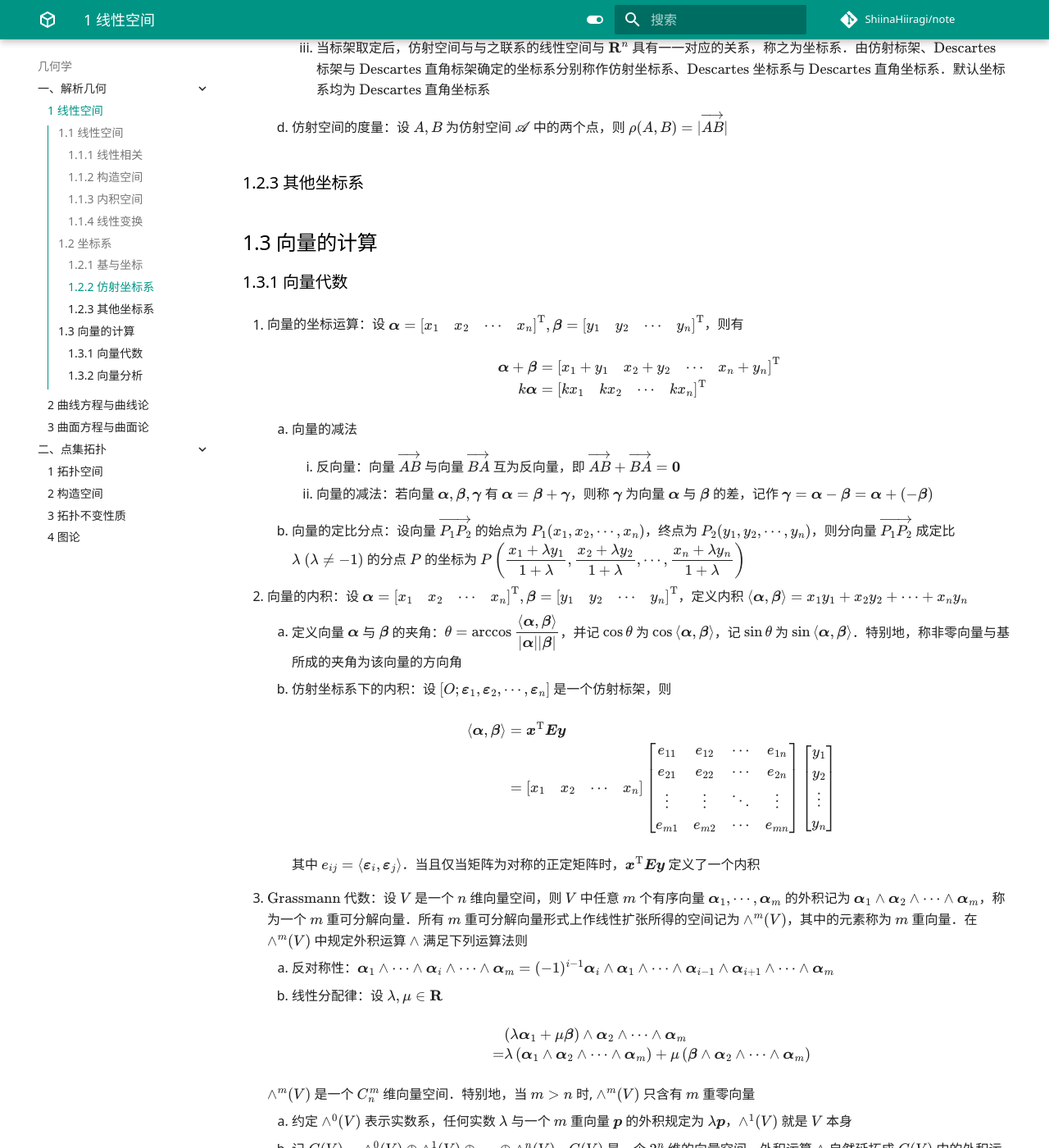
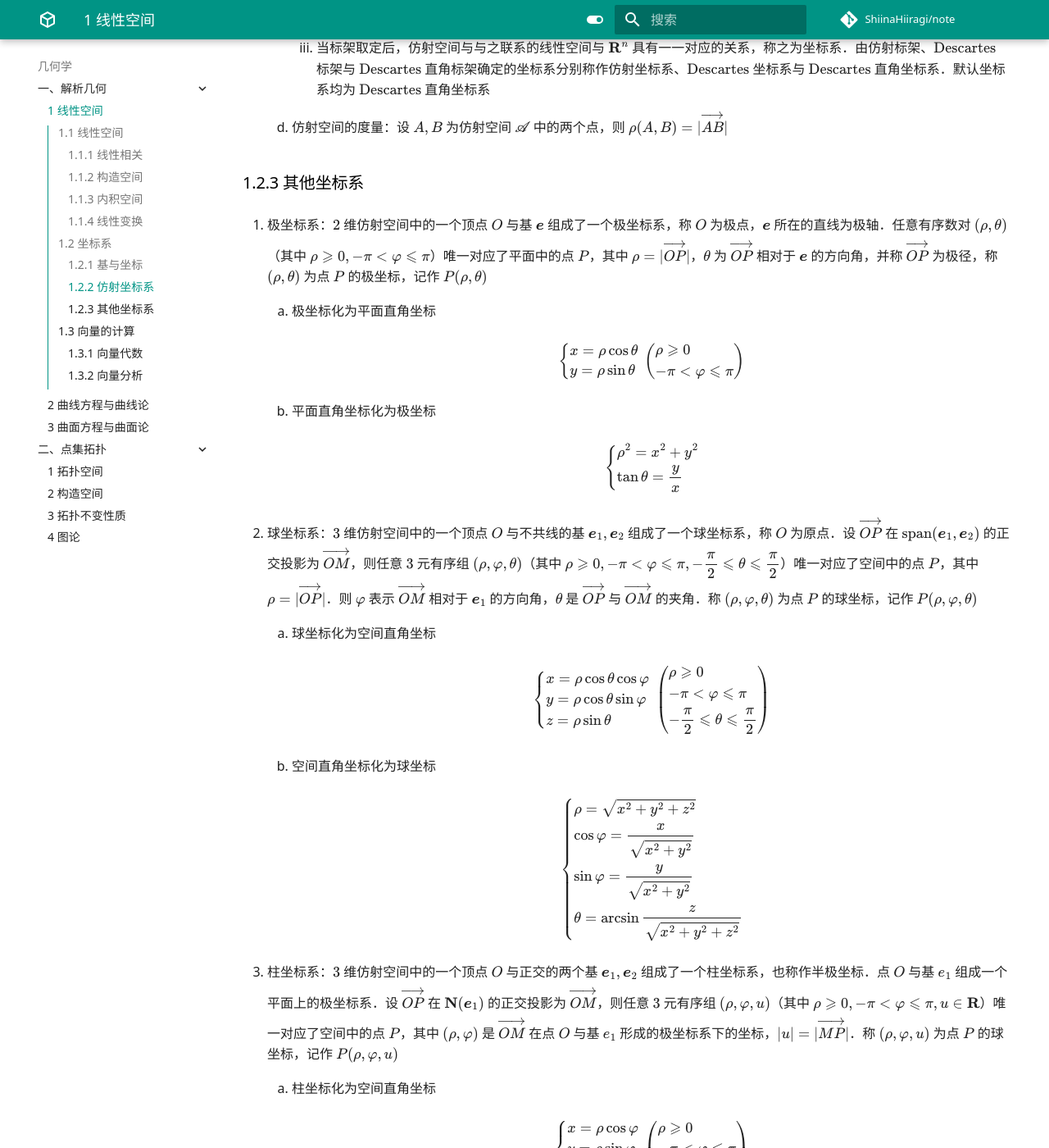
Before and after one commit to ShiinaHiiragi/note, an MkDocs documentation site: the page built from docs/top/anly/lin.md, in a window 1280 px wide and 1400 px high, scrolled down 7012 px. Shown: the whole window at 82% size. Built offline with MkDocs 1.6.1 and Material for MkDocs 9.7.7, drawn with Linux system fonts in a browser that asks for light colours; comment, search, counter and statistics services are not loaded; some of the changed text lies outside the part shown.

Commit message:
stage coord

```diff
--- a/docs/top/anly/lin.md
+++ b/docs/top/anly/lin.md
@@ -232,13 +232,89 @@
     2. 仿射空间的同构：设 $\mathscr A, \mathscr B$ 是两个仿射空间，且相联系的线性空间 $V, W$ 存在同构映射 $\varphi: V \to W$．若存在一个双射 $\psi: \mathscr A \to \mathscr B$ 使得对于任意 $A, B \in \mathscr A$，均有 $\overrightarrow{\psi(A) \psi(B)} = \varphi(\overrightarrow{AB})$，则称 $\mathscr A$ 与 $\mathscr B$ 同构
         1. 设 $\mathscr A$ 为任意仿射空间，任选 $O \in \mathscr A$．对于任意 $A \in \mathscr A$，构造径向量（或称向径） $\psi_O(A) = \overrightarrow{OA}$，则 $\mathscr A$ 同构于相联系的被看作为仿射空间的线性空间 $V$
         2. 任何一个被看作仿射空间的 $n$ 维线性空间同构于仿射空间 $\mathbf R^n$
-    3. 仿射标架：设 $\mathscr A$ 为仿射空间，$V$ 为与之联系的线性空间，称 $\mathscr A$ 中一点 $O$ 与基 $\boldsymbol \varepsilon_1, \boldsymbol \varepsilon_2, \cdots, \boldsymbol \varepsilon_n$ 组成的集合称为 $\mathscr A$ 中的仿射标架，记作 $[O; \boldsymbol \varepsilon_1, \boldsymbol \varepsilon_2, \cdots, \boldsymbol \varepsilon_n]$
+    3. 仿射标架：设 $\mathscr A$ 为仿射空间，$V$ 为与之联系的线性空间，称 $\mathscr A$ 中一点 $O$ 与基 $\boldsymbol \varepsilon_1, \boldsymbol \varepsilon_2, \cdots, \boldsymbol \varepsilon_n$ 组成的集合称为 $\mathscr A$ 中的仿射标架，记作 $[O; \boldsymbol \varepsilon_1, \boldsymbol \varepsilon_2, \cdots, \boldsymbol \varepsilon_n]$，称点 $O$ 为原点，称基所在的直线为坐标轴
         1. 每个仿射标架 $[O; \boldsymbol \varepsilon_1, \boldsymbol \varepsilon_2, \cdots, \boldsymbol \varepsilon_n]$ 确定一个同构 $\psi: \mathscr A \to \mathbf R^n$，称之为坐标同构．当 $\psi(A) = (x_1, x_2, \cdots, x_n)$ 时，记作 $A(x_1, x_2, \cdots, x_n)$
         2. 若仿射标架的基均为单位向量，称该仿射标架为 $\text{Descartes}$ 标架；若 $\text{Descartes}$ 标架的基两两正交，则称该仿射标架为 $\text{Descartes}$ 直角标架
         3. 当标架取定后，仿射空间与与之联系的线性空间与 $\mathbf R^n$ 具有一一对应的关系，称之为坐标系．由仿射标架、$\text{Descartes}$ 标架与 $\text{Descartes}$ 直角标架确定的坐标系分别称作仿射坐标系、$\text{Descartes}$ 坐标系与 $\text{Descartes}$ 直角坐标系．默认坐标系均为 $\text{Descartes}$ 直角坐标系
     4. 仿射空间的度量：设 $A, B$ 为仿射空间 $\mathscr A$ 中的两个点，则 $\rho(A, B) = |\overrightarrow{AB}|$
 
 ### 1.2.3 其他坐标系
+1. 极坐标系：$2$ 维仿射空间中的一个顶点 $O$ 与基 $\boldsymbol e$ 组成了一个极坐标系，称 $O$ 为极点，$\boldsymbol e$ 所在的直线为极轴．任意有序数对 $(\rho, \theta)$（其中 $\rho \geqslant 0, -\pi < \varphi \leqslant \pi$）唯一对应了平面中的点 $P$，其中 $\rho = |\overrightarrow{OP}|$，$\theta$ 为 $\overrightarrow{OP}$ 相对于 $\boldsymbol e$ 的方向角，并称 $\overrightarrow{OP}$ 为极径，称 $(\rho, \theta)$ 为点 $P$ 的极坐标，记作 $P(\rho, \theta)$
+    1. 极坐标化为平面直角坐标
+
+        $$
+        \left\{\begin{aligned}
+        & x = \rho \cos \theta \\
+        & y = \rho \sin \theta
+        \end{aligned}\right.
+        \ \left(\begin{array}{l}
+        \rho \geqslant 0 \\
+        -\pi < \varphi \leqslant \pi
+        \end{array}\right)
+        $$
+
+    2. 平面直角坐标化为极坐标
+
+        $$
+        \left\{\begin{aligned}
+        & \rho^2 = x^2 + y^2 \\
+        & \tan \theta = \dfrac{y}{x}
+        \end{aligned}\right.
+        $$
+
+2. 球坐标系：$3$ 维仿射空间中的一个顶点 $O$ 与不共线的基 $\boldsymbol e_1, \boldsymbol e_2$ 组成了一个球坐标系，称 $O$ 为原点．设 $\overrightarrow{OP}$ 在 $\mathrm{span}(\boldsymbol e_1, \boldsymbol e_2)$ 的正交投影为 $\overrightarrow{OM}$，则任意 $3$ 元有序组 $(\rho, \varphi, \theta)$（其中 $\rho \geqslant 0, -\pi<\varphi \leqslant \pi, -\dfrac{\pi}{2} \leqslant \theta \leqslant \dfrac{\pi}{2}$）唯一对应了空间中的点 $P$，其中 $\rho = |\overrightarrow{OP}|$．则 $\varphi$ 表示 $\overrightarrow{OM}$ 相对于 $\boldsymbol e_1$ 的方向角，$\theta$ 是 $\overrightarrow{OP}$ 与 $\overrightarrow{OM}$ 的夹角．称 $(\rho, \varphi, \theta)$ 为点 $P$ 的球坐标，记作 $P(\rho, \varphi, \theta)$
+    1. 球坐标化为空间直角坐标
+
+        $$
+        \left\{\begin{array}{l}
+        x=\rho \cos \theta \cos \varphi \\
+        y=\rho \cos \theta \sin \varphi \\
+        z=\rho \sin \theta
+        \end{array}\right.
+        \ \left(\begin{array}{l}
+        \rho \geqslant 0 \\
+        -\pi<\varphi \leqslant \pi \\
+        -\dfrac{\pi}{2} \leqslant \theta \leqslant \dfrac{\pi}{2}
+        \end{array}\right)
+        $$
+
+    2. 空间直角坐标化为球坐标
+
+        $$
+        \left\{\begin{array}{l}
+        \rho=\sqrt{x^2+y^2+z^2} \\
+        \cos \varphi=\dfrac{x}{\sqrt{x^2+y^2}} \\
+        \sin \varphi=\dfrac{y}{\sqrt{x^2+y^2}} \\
+        \theta=\arcsin \dfrac{z}{\sqrt{x^2+y^2+z^2}}
+        \end{array}\right.
+        $$
+
+3. 柱坐标系：$3$ 维仿射空间中的一个顶点 $O$ 与正交的两个基 $\boldsymbol e_1, \boldsymbol e_2$ 组成了一个柱坐标系，也称作半极坐标．点 $O$ 与基 $e_1$ 组成一个平面上的极坐标系．设 $\overrightarrow{OP}$ 在 $\mathbf N(\boldsymbol e_1)$ 的正交投影为 $\overrightarrow{OM}$，则任意 $3$ 元有序组 $(\rho, \varphi, u)$（其中 $\rho \geqslant 0, -\pi< \varphi \leqslant \pi, u \in \mathbf R$）唯一对应了空间中的点 $P$，其中 $(\rho, \varphi)$ 是 $\overrightarrow{OM}$ 在点 $O$ 与基 $e_1$ 形成的极坐标系下的坐标，$|u| = |\overrightarrow{MP}|$．称 $(\rho, \varphi, u)$ 为点 $P$ 的球坐标，记作 $P(\rho, \varphi, u)$
+    1. 柱坐标化为空间直角坐标
+
+        $$
+        \left\{\begin{array}{l}
+        x=\rho \cos \varphi \\
+        y=\rho \sin \varphi \\
+        z=u
+        \end{array}\right.
+        \ \left(\begin{array}{l}
+        \rho \geqslant 0 \\
+        -\pi< \varphi \leqslant \pi \\
+        u \in \mathbf R
+        \end{array}\right)
+        $$
+
+    2. 空间直角坐标化为柱坐标
+
+        $$
+        \left\{\begin{array}{l}
+        \rho=\sqrt{x^2+y^2} \\
+        \cos \varphi=\dfrac{x}{\sqrt{x^2+y^2}} \\
+        \sin \varphi=\dfrac{y}{\sqrt{x^2+y^2}} \\
+        u=z
+        \end{array}\right.
+        $$
 
 ## 1.3 向量的计算
 ### 1.3.1 向量代数
```
Also changed, not shown: docs/top/anly/curv.md (+8 -0 lines).
